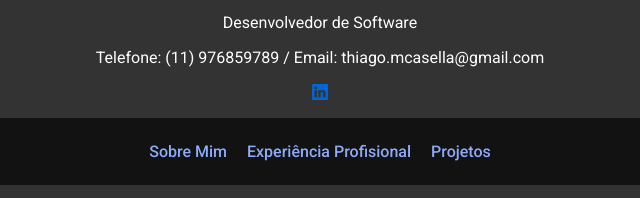
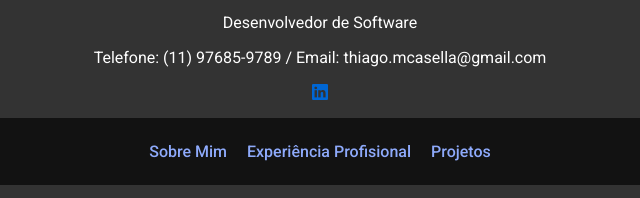
Before and after one commit to Thicasella/Portifolio_pessoal, a plain HTML site: page index.html in a window 1280 px wide. Shown: the part 243-441 px from the top of the page, 320-960 px from the left. Drawn offline with nearby package versions, Linux system fonts and the light colour scheme.

Commit message:
Update index.html

```diff
--- a/index.html
+++ b/index.html
@@ -14,7 +14,10 @@
             <img class="img-profile" src="https://media.licdn.com/dms/image/D4D03AQF0tgxWfigKPQ/profile-displayphoto-shrink_400_400/0/1690471430582?e=1696464000&v=beta&t=cRbT8y3piXpZmBjdT28zAYjkt-Xt4oWSwEPZQAGk6tU" alt="imagem do LinkedIn">
             <h1>Thiago Moura Casella</h1>
             <p>Desenvolvedor de Software</p>
-            <p>Telefone: (11) 976859789 / Email: thiago.mcasella@gmail.com</p>
+            <p class="span">
+                <span>Telefone: (11) 97685-9789 /</span>
+                <span>Email: thiago.mcasella@gmail.com</span>
+            </p>
             <a href="https://www.linkedin.com/in/thiago-casella/"><i class="bi bi-linkedin"></i></a>
         </section>
         <nav class="nav">
```
